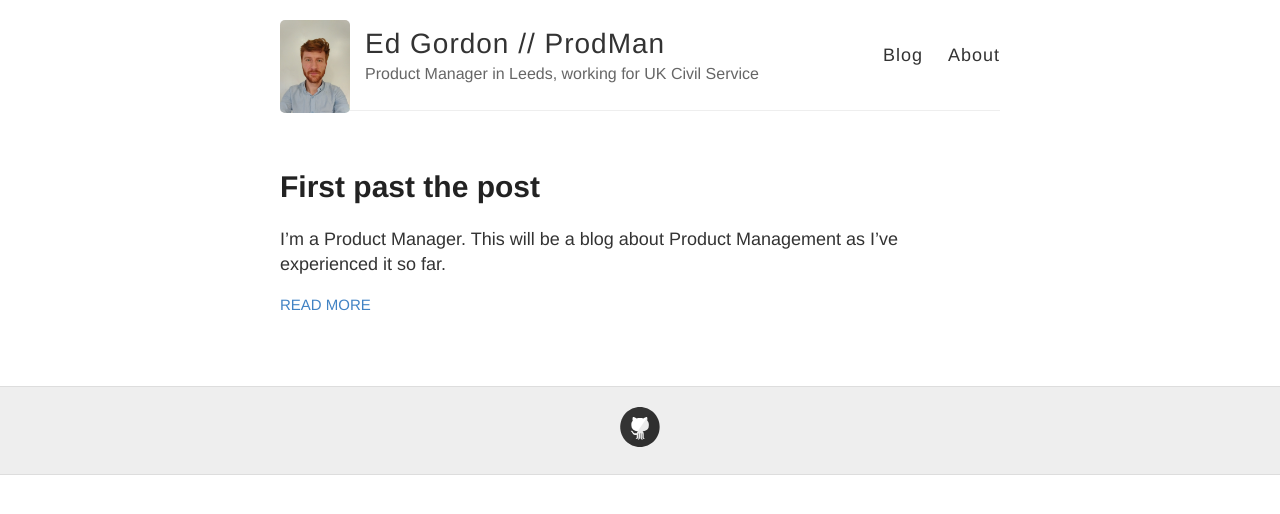
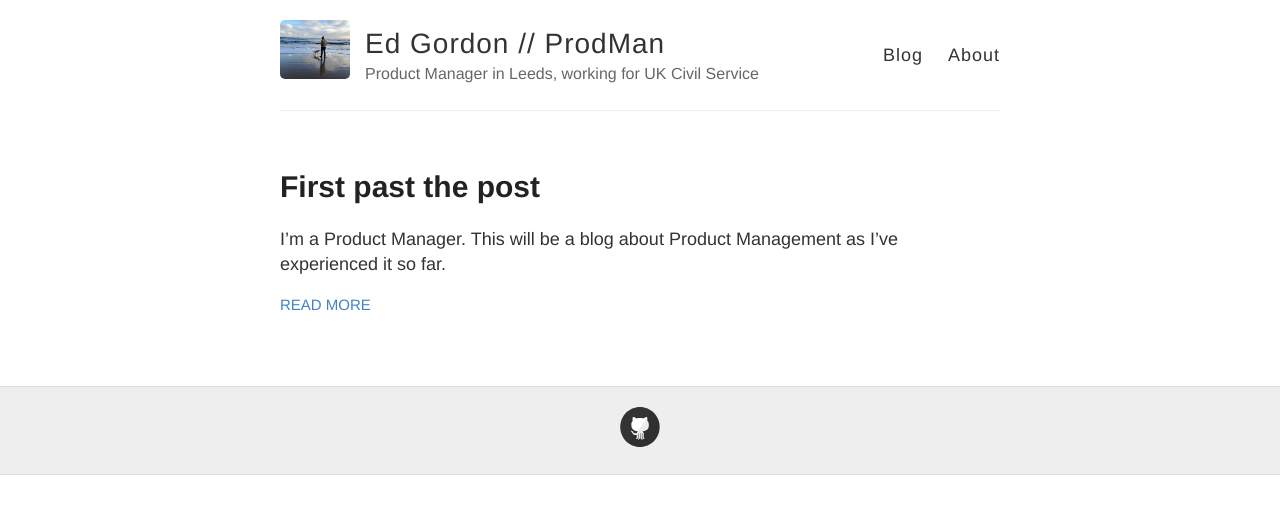
Before and after one commit to edgordon89/edgordon89.github.io, a Jekyll site: the page built from index.html, in a window 1280 px wide. Shown: the top 514 px of the page. Built offline with Jekyll 4.4.1, drawn with Linux system fonts in a browser that asks for light colours.

Commit message:
Updated profile pic 2

```diff
--- a/_config.yml
+++ b/_config.yml
@@ -9,7 +9,7 @@ name: Ed Gordon // ProdMan
 description: Product Manager in Leeds, working for UK Civil Service
 
 # URL of your avatar or profile pic (you could use your GitHub profile pic)
-avatar: https://github.com/edgordon89/edgordon89.github.io/raw/master/images/profile_pic_eg.jpg
+avatar: https://github.com/edgordon89/edgordon89.github.io/raw/master/images/profile_pic_eg2.jpg
 
 #
 # Flags below are optional
```
